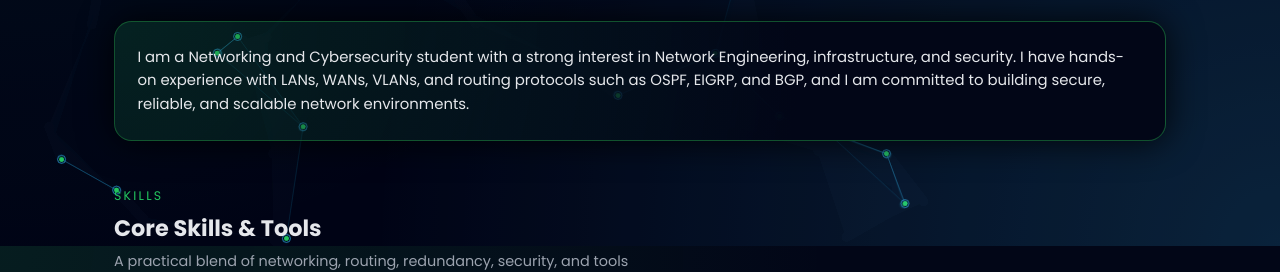
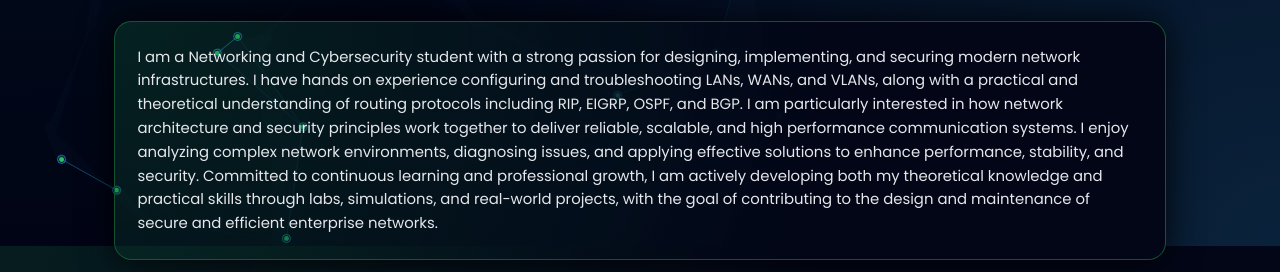
Before and after one commit to pranjalpantalazarus2-dot/Portfolio, a plain HTML site: page index.html in a window 1280 px wide. Shown: the part 554-826 px from the top of the page. Drawn offline with Linux system fonts and the light colour scheme.

Commit message:
update portfolio

```diff
--- a/index.html
+++ b/index.html
@@ -820,8 +820,7 @@
 
         <div class="about-card">
           <p>
-            I am a Networking and Cybersecurity student with a strong interest in Network Engineering, infrastructure, and security. I have hands-on experience with LANs, WANs, VLANs, and routing protocols such as OSPF, EIGRP, and BGP, and I am committed to building secure, reliable, and scalable network environments.
-          </p>
+           I am a Networking and Cybersecurity student with a strong passion for designing, implementing, and securing modern network infrastructures. I have hands on experience configuring and troubleshooting LANs, WANs, and VLANs, along with a practical and theoretical understanding of routing protocols including RIP, EIGRP, OSPF, and BGP. I am particularly interested in how network architecture and security principles work together to deliver reliable, scalable, and high performance communication systems. I enjoy analyzing complex network environments, diagnosing issues, and applying effective solutions to enhance performance, stability, and security. Committed to continuous learning and professional growth, I am actively developing both my theoretical knowledge and practical skills through labs, simulations, and real-world projects, with the goal of contributing to the design and maintenance of secure and efficient enterprise networks.
         </div>
       </div>
     </section>
```
